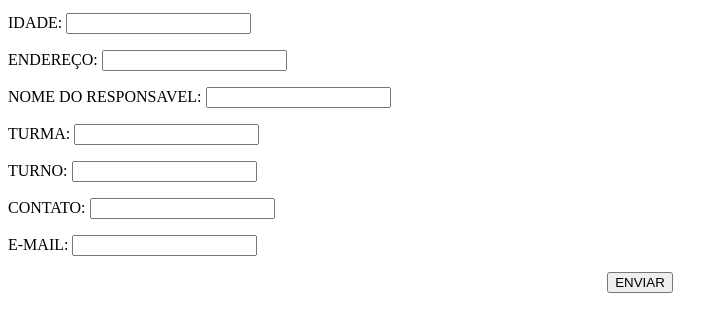
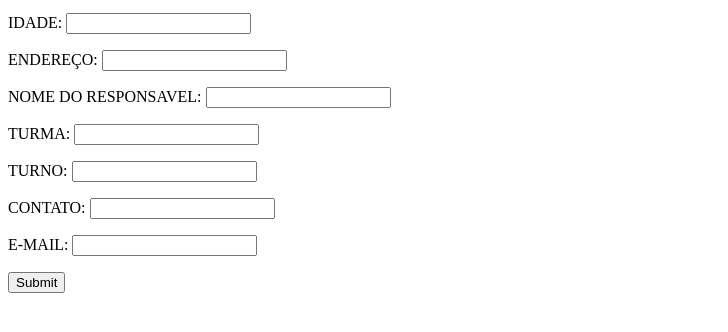
Before and after one commit to niiggie31/FORMULARIO, a plain HTML site: page index.html in a window 1280 px wide. Shown: the part 104-436 px from the top of the page, without its empty margins (0-728 px from the left). Drawn offline with Linux system fonts and the light colour scheme.

Commit message:
Update index.html

```diff
--- a/index.html
+++ b/index.html
@@ -17,11 +17,7 @@
         <P>TURNO: <INPUT TYPE="TEXT" NAME="TURNO" ID="TURNO"</P>
         <P>CONTATO: <INPUT TYPE="TEXT" NAME="CONTATO" ID="CONTATO"</P>
         <P>E-MAIL: <INPUT TYPE="TEXT" NAME="E-MAIL" ID="E-MAIL"</P>
-        <CENTER>
-        <BUTTON>
-         ENVIAR
-        </BUTTON>
-        </CENTER>
+        <P><INPUT TYPE="SUBMIT" </P>
 
     </form>
 </body>
```
